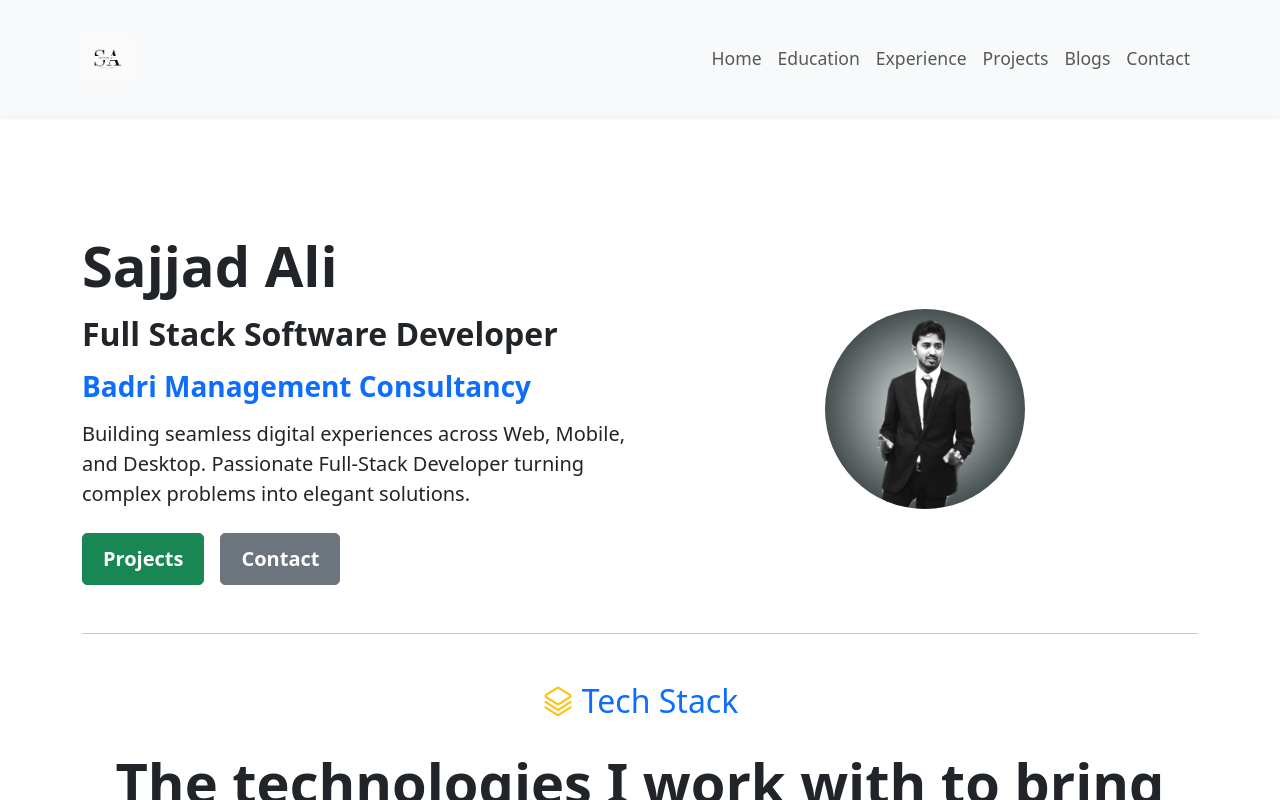
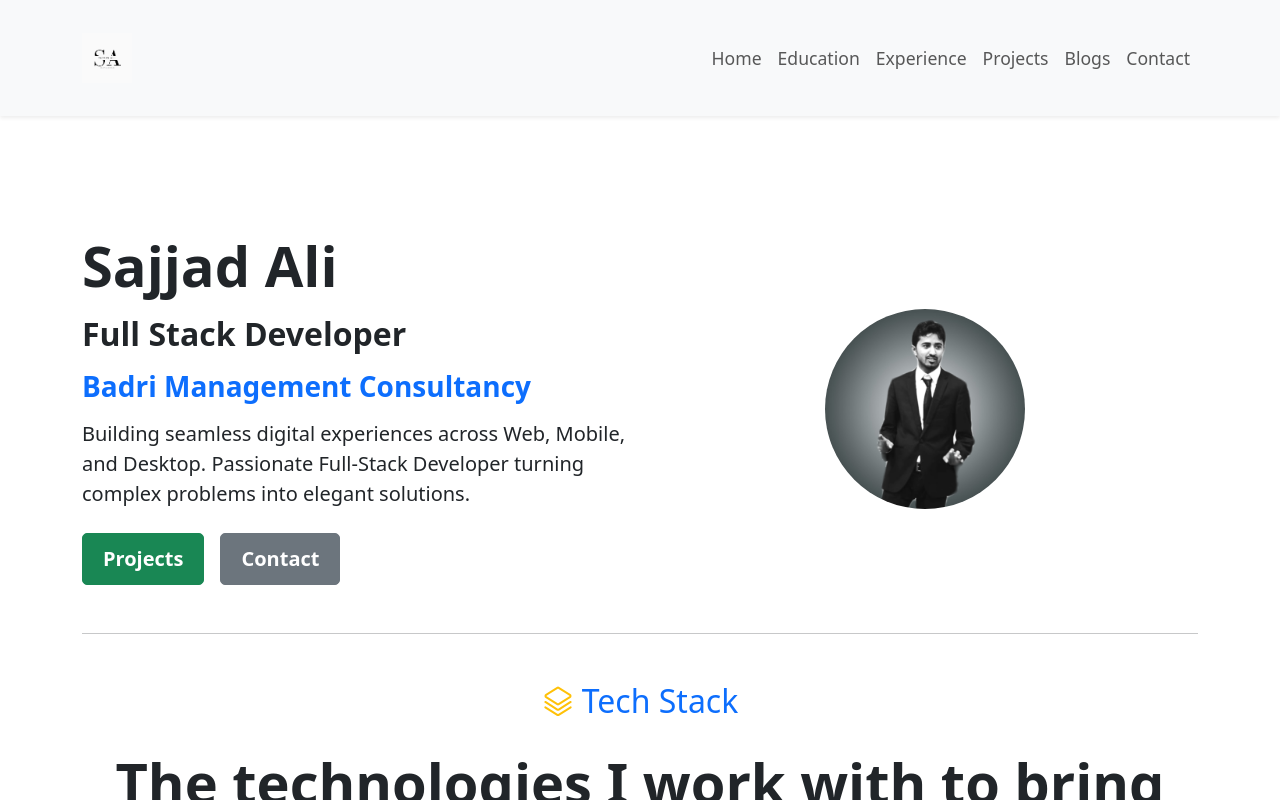
Before and after one commit to SajjadAli54/sajjadali, a Next.js app: page / in a window 1280 px wide. Built offline with nearby package versions, Linux system fonts and the light colour scheme.

Commit message:
Changed job title

```diff
--- a/app/page.tsx
+++ b/app/page.tsx
@@ -18,7 +18,7 @@ export default function Home() {
         {/* Left Section */}
         <Col lg={6} className="mb-4 mb-lg-0">
           <h1 className="display-4 fw-bold mb-3">Sajjad Ali</h1>
-          <h2 className="fw-bold mb-3">Full Stack Software Developer</h2>
+          <h2 className="fw-bold mb-3">Full Stack Developer</h2>
           <h3 className="fw-bold mb-3">
             <Link
               className="text-primary text-decoration-none"
```
